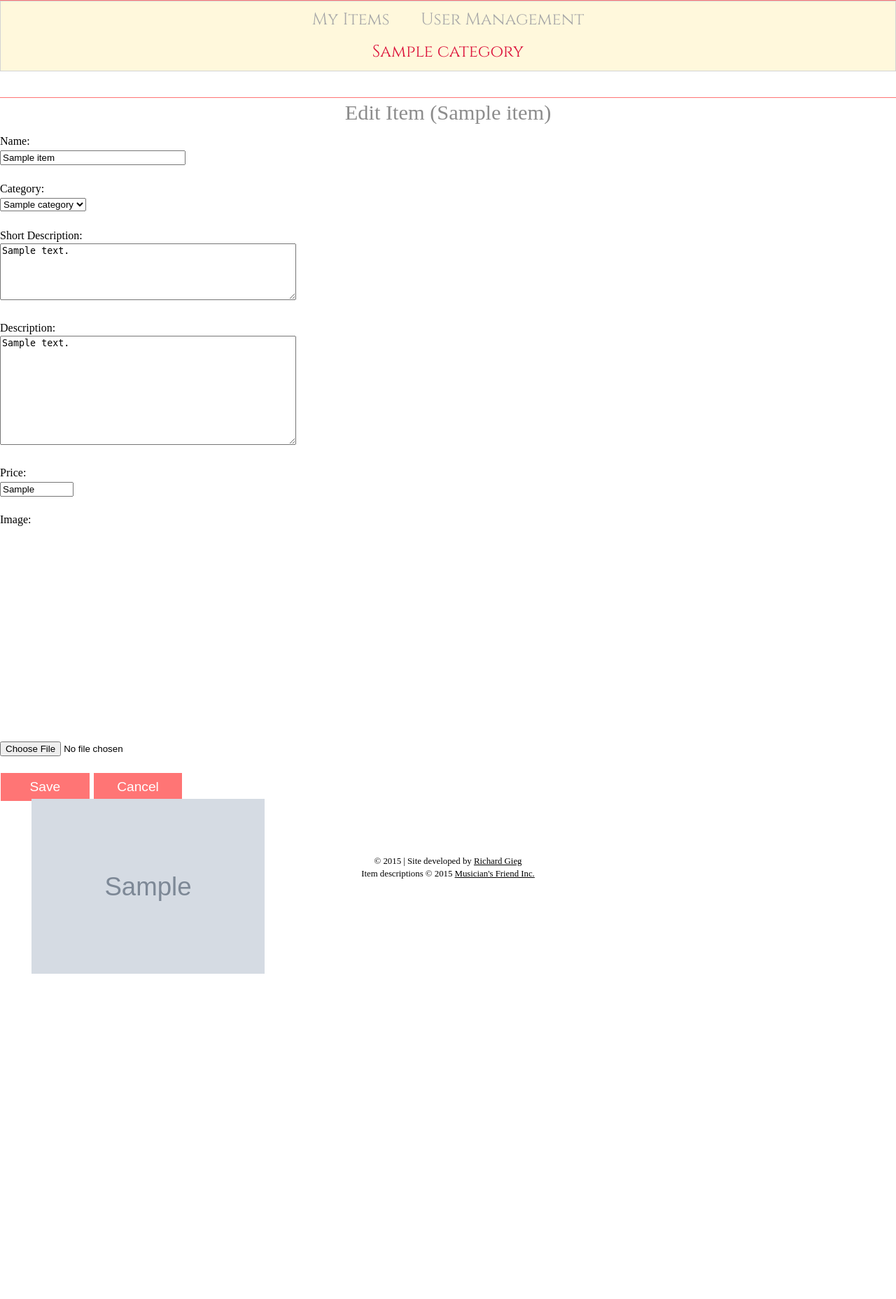
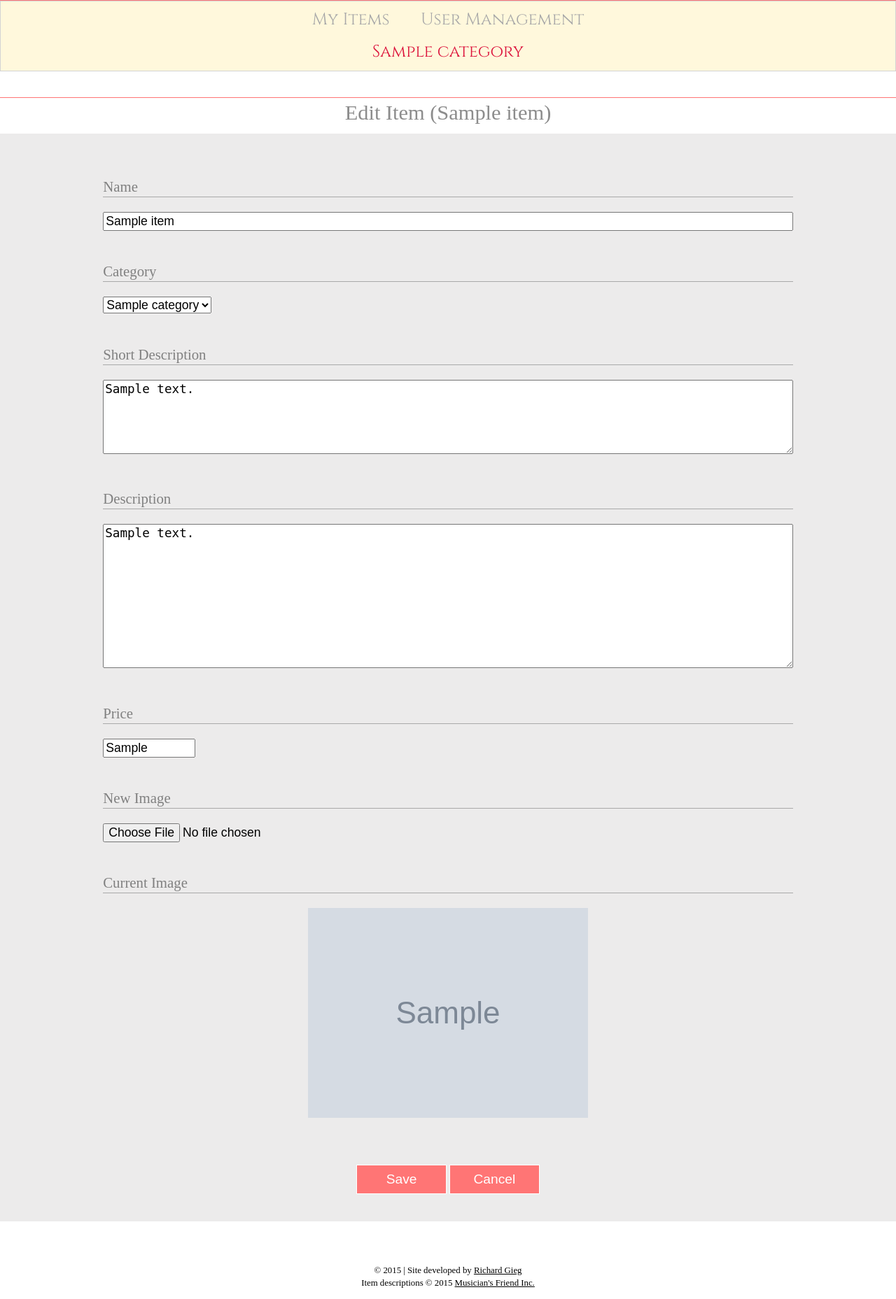
Before and after one commit to richgieg/ItemCatalog, a Flask app: page /1/1/edit in a window 1280 px wide. Shown: the part 153-2010 px from the top of the page at 70% size. Before the commit the page ends 1545 px from the top, so only its background shows below. Run offline with Flask 2, Linux system fonts and the light colour scheme; the visitor is signed in with stand-in values (Sample User, id 1); tables that the repository leaves empty hold one stand-in row (values such as "Sample post"); grey boxes marked "Sample" are stand-in pictures; some libraries are stand-ins or nearby versions.

Commit message:
Style the edit_item form

```diff
--- a/vagrant/static/styles.css
+++ b/vagrant/static/styles.css
@@ -25,6 +25,21 @@ a {
 img {
     display: block;
     max-width: 100%;
+}
+
+input[type='submit'] {
+    -webkit-appearance: none;
+    -moz-appearance: none;
+    appearance: none;
+    border-radius: 0;
+    font-size: 1em;
+}
+
+input[type='text'],
+textarea {
+    -moz-box-sizing: border-box;
+    -webkit-sizing: border-box;
+    box-sizing: border-box;
 }
 
 .container {
@@ -179,8 +194,13 @@ header {
 }
 
 
-/* Button-related classes */
+/* Button-related styles */
 .item-action-container {
+    width: 100%;
+    text-align: center;
+}
+
+.item-save-container {
     width: 100%;
     text-align: center;
 }
@@ -203,6 +223,39 @@ header {
 
 .button:hover {
     border: 1px solid black;
+}
+
+
+/* Form-related styles */
+#item-form-container {
+    width: 100%;
+    background-color: #ecebeb;
+    padding: 1.5em 1.5em 0;
+    margin-bottom: 1.5em;
+}
+
+form {
+    width: 100%;
+    padding-top: 1em;
+}
+
+label {
+    display: block;
+    color: gray;
+    border-bottom: 1px solid darkgray;
+    margin-bottom: 1em;
+}
+
+#input-name {
+    width: 100%;
+}
+
+#input-short-description {
+    width: 100%;
+}
+
+#input-description {
+    width: 100%;
 }
 
 
@@ -367,6 +420,15 @@ footer > a {
         font-size: 1.2em;
     }
 
+    form {
+        width: 80%;
+        margin: 0 auto;
+    }
+
+    .text-field {
+        font-size: 1.1em;
+    }
+
     footer {
         font-size: .8em;
     }
@@ -428,7 +490,13 @@ footer > a {
         font-size: 1.4em;
     }
 
-    .button {
+    label {
+        font-size: 1.3em;
+        margin-top: 1em;
+    }
+
+    .button,
+    input[type='submit'] {
         font-size: 1.2em;
     }
 }
@@ -482,6 +550,10 @@ footer > a {
         margin-top: -3.3em;
     }
 
+    .item-save-container {
+        text-align: right;
+    }
+
     footer {
         font-size: .9em;
     }
--- a/vagrant/templates/delete_item.html
+++ b/vagrant/templates/delete_item.html
@@ -8,8 +8,8 @@
 <p>{{ "Are you sure you want to delete '%s'?" % item.name }}</p>
 
 <form action="{{ url_for('delete_item', category_id = item.category_id, item_id = item.id) }}" method = "POST">
-    <input class="button" type="submit" value="Yes">
-    <a class="button" href="{{ url_for('show_item', category_id = item.category_id, item_id = item.id) }}">No</a>
+    <input class="button" type="submit" value="Delete">
+    <a class="button" href="{{ url_for('show_item', category_id = item.category_id, item_id = item.id) }}">Cancel</a>
     <input type="hidden" name="_csrf_token" value="{{ csrf_token() }}">
 </form>
 
--- a/vagrant/templates/edit_item.html
+++ b/vagrant/templates/edit_item.html
@@ -5,11 +5,12 @@
 
 <h2 class="page-title">Edit Item  ({{ item.name }})</h2>
 
+<div class="container" id="item-form-container">
     <form action="{{ url_for('edit_item', category_id = item.category_id, item_id = item.id) }}" enctype="multipart/form-data" method="POST">
-    Name:<br>
-    <input type="text" size="30" name="name" value="{{ item.name }}"><br><br>
-    Category:<br>
-    <select name="category_id">
+        <label for="input-name">Name</label>
+        <input id="input-name" class="text-field" type="text" size="30" name="name" value="{{ item.name }}"><br><br>
+        <label for="input-category">Category</label>
+        <select id="input-category" class="text-field" name="category_id">
             {% for category in categories %}
             {% if category.id == item.category_id %}
                 <option value="{{ category.id }}" selected="selected">{{ category.name }}</option>
@@ -18,20 +19,24 @@
             {% endif %}
             {% endfor %}
         </select><br><br>
-    Short Description:<br>
-    <textarea rows="5" cols="50" name="short_description">{{ item.short_description }}</textarea><br><br>
-    Description:<br>
-    <textarea rows="10" cols="50" name="description">{{ item.description }}</textarea><br><br>
-    Price:<br>
-    <input type="text" size="10" name="price" value="{{ item.price }}"><br><br>
-    Image:<br>
+        <label for="input-short-description">Short Description</label>
+        <textarea id="input-short-description" class="text-field" rows="5" name="short_description">{{ item.short_description }}</textarea><br><br>
+        <label for="input-description">Description</label>
+        <textarea id="input-description" class="text-field" rows="10" name="description">{{ item.description }}</textarea><br><br>
+        <label for="input-price">Price</label>
+        <input id="input-price" class="text-field" type="text" size="10" name="price" value="{{ item.price }}"><br><br>
+        <label for="input-file">New Image</label>
+        <input id="input-file" class="text-field" type="file" name="image_file"><br><br>
         {% if item.image_path %}
-    <img class="item-image" src="{{ item.image_path }}" alt="Image of {{ item.name }}"><br>
+        <label for="current-image">Current Image</label>
+        <img id="current-image" class="item-page-image" src="{{ item.image_path }}" alt="Image of {{ item.name }}"><br>
         {% endif %}
-    <input type="file" name="image_file"><br><br>
+        <br><br>
+        <div class="item-save-container">
             <input class="button" type="submit" value="Save">
             <a class="button" href="{{ url_for('show_item', category_id = item.category_id, item_id = item.id) }}">Cancel</a>
+        </div>
         <input type="hidden" name="_csrf_token" value="{{ csrf_token() }}">
     </form>
-
+</div>
 {% endblock %}
```
Lines whose indentation alone changed are shown as unchanged.
